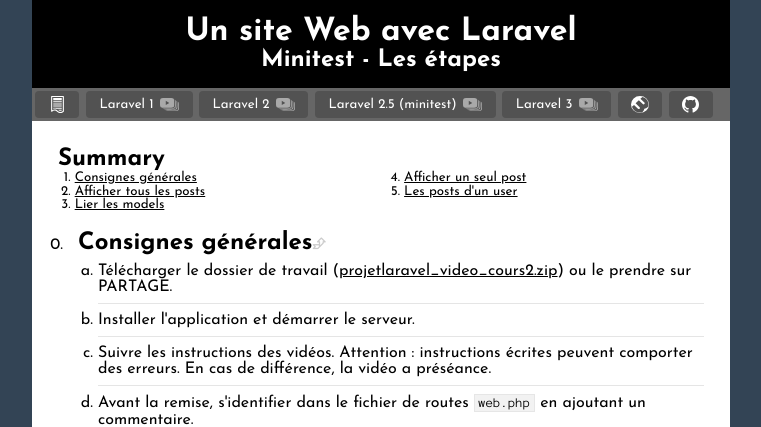
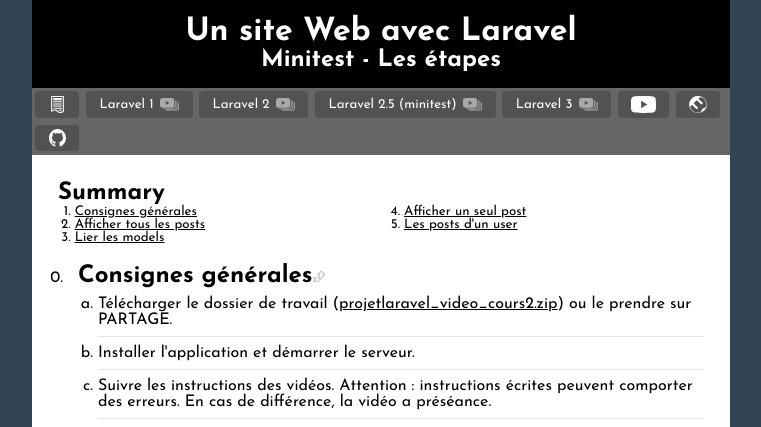
Before and after one commit to bobanum/tuteos, a PHP site: page /example/minitest.html in a window 1280 px wide. Shown: the top 427 px of the page, without its empty margins (259-1020 px from the left). Run offline with PHP 8.4, Linux system fonts and the light colour scheme.

Commit message:
Translated menu.js

```diff
--- a/example/config.json
+++ b/example/config.json
@@ -1,5 +1,6 @@
 {
     "home": "http://tim.cstj.qc.ca/cours/web3",
+    "stylesheets": ["style.css"],
     "menu": [
         {
             "label": "Complet",
@@ -28,6 +29,12 @@
             "playlist": "https://www.youtube.com/watch?v=7EEGVGmQlew&list=PLR5YZQKvy9U3AHVDbsk1clZwAhMyzS090"
         },
         {
+            "label": "Chaîne Youtube",
+            "url": "https://www.youtube.com/channel/UCFWzWuHnqYOlBN2lJhBIGNg",
+            "blank": true,
+            "icon": "logo_youtube_white.svg"
+        },
+        {
             "label": "Web3",
             "url": "http://prof-tim.cstj.qc.ca/cours/web3",
             "blank": true,
--- /dev/null
+++ b/src/menu.css
@@ -0,0 +1,70 @@
+/* Generated by less 2.5.1 */
+#app > nav {
+  background-color: #666;
+  color: white;
+  font-size: smaller;
+  order: -1000;
+}
+#app > nav ul {
+  margin: 0;
+  padding: 0;
+  display: flex;
+  list-style-type: none;
+  flex-wrap: wrap;
+}
+#app > nav li {
+  margin: .25em;
+  background-color: rgba(0, 0, 0, 0.2);
+  border-radius: 4px;
+  display: flex;
+}
+#app > nav li > div {
+  display: flex;
+  align-items: center;
+}
+#app > nav li:hover {
+  background-color: rgba(0, 0, 0, 0.5);
+}
+#app > nav li.courant {
+  background-color: #345;
+}
+#app > nav a {
+  display: flex;
+  flex: 1 0 auto;
+  justify-content: center;
+  align-items: center;
+  text-align: center;
+  color: inherit;
+  text-decoration: none;
+  height: 2em;
+  padding: 0 .25em;
+  white-space: nowrap;
+}
+#app > nav a.with-icon {
+  text-indent: -10000px;
+}
+#app > nav a.with-icon img {
+  height: 1.3em;
+}
+#app > nav a#mnu_videos::before {
+  margin-right: .5ch;
+  content: "☐";
+}
+#app > nav a:first-child {
+  padding-left: 1em;
+}
+#app > nav a:last-child {
+  padding-right: 1em;
+}
+#app > nav .playlist {
+  opacity: .5;
+}
+#app > nav .playlist:hover {
+  opacity: 1;
+}
+#app > nav .playlist img {
+  height: 1em;
+}
+body.videos #app > nav a#mnu_videos::before {
+  content: "☑";
+}
--- /dev/null
+++ b/src/menu.less
@@ -0,0 +1,71 @@
+#app > nav {
+    background-color: #666;
+    color: white;
+    font-size: smaller;
+    order: -1000;
+
+    ul {
+        margin: 0;
+        padding: 0;
+        display: flex;
+        list-style-type: none;
+        flex-wrap: wrap;
+    }
+    li {
+        margin: .25em;
+        background-color: rgba(0, 0, 0, .2);
+        border-radius: 4px;
+        display: flex;
+        & > div {
+            display: flex;
+            align-items: center;
+        }
+        &:hover {
+            background-color: rgba(0, 0, 0, .5);
+        }
+        &.courant {
+            background-color: #345;
+        }
+    }
+    a {
+        display: flex;
+        flex: 1 0 auto;
+        justify-content: center;
+        align-items: center;
+        text-align: center;
+        color: inherit;
+        text-decoration: none;
+        height: 2em;
+        padding: 0 .25em;
+        white-space: nowrap;
+        &.with-icon {
+            text-indent: -10000px;
+            img {
+                height: 1.3em;
+            }
+        }
+        &#mnu_videos::before {
+            margin-right: .5ch;
+            content: "☐";
+        }
+        &:first-child {
+            padding-left: 1em;
+        }
+        &:last-child {
+            padding-right: 1em;
+        }
+    }
+    .playlist {
+        opacity: .5;
+        &:hover {
+            opacity: 1;
+
+        }
+        img {
+            height: 1em;
+        }
+    }
+    body.videos & a#mnu_videos::before {
+        content: "☑";
+    }
+}
--- a/src/tuteos.css
+++ b/src/tuteos.css
@@ -26,66 +26,6 @@
 @media all {
   html {
     height: 100%;
-  }
-  #app > nav {
-    background-color: #666;
-    color: white;
-    font-size: smaller;
-    order: -1000;
-  }
-  #app > nav ul {
-    margin: 0;
-    padding: 0;
-    display: flex;
-    list-style-type: none;
-    flex-wrap: wrap;
-  }
-  #app > nav li {
-    margin: .25em;
-    background-color: rgba(0, 0, 0, 0.2);
-    border-radius: 4px;
-    display: flex;
-  }
-  #app > nav li:hover {
-    background-color: rgba(0, 0, 0, 0.5);
-  }
-  #app > nav li.courant {
-    background-color: #345;
-  }
-  #app > nav a {
-    display: flex;
-    justify-content: center;
-    align-items: center;
-    text-align: center;
-    color: inherit;
-    text-decoration: none;
-    height: 2em;
-    padding: 0 .25em;
-  }
-  #app > nav a.with-icon {
-    text-indent: -10000px;
-  }
-  #app > nav a.with-icon img {
-    height: 1.3em;
-  }
-  #app > nav a#mnu_videos::before {
-    margin-right: .5ch;
-    content: "☐";
-  }
-  #app > nav a:first-child {
-    padding-left: 1em;
-  }
-  #app > nav a:last-child {
-    padding-right: 1em;
-  }
-  #app > nav .playlist {
-    opacity: .5;
-  }
-  #app > nav .playlist:hover {
-    opacity: 1;
-  }
-  #app > nav .playlist img {
-    height: 1em;
   }
   body {
     margin: 0;
--- a/src/tuteos.js
+++ b/src/tuteos.js
@@ -42,8 +42,10 @@
         return this._menu;
     }
     static set menu(menu) {
-        this._menu = new Menu("Main", menu);
-        this.addMenu();
+        this._menu = new Menu("", menu);
+        this.dom_menu = this._menu.html_nav("main");
+		document.getElementById("app").appendChild(this.dom_menu);
+//        this.addMenu();
     }
 	/**
 	 * Returns a Promise resolved when given file is loaded
@@ -149,7 +151,7 @@
 		result.setAttribute("href", href);
 		result.setAttribute("target", "_blank");
 		img = result.appendChild(document.createElement("img"));
-		img.setAttribute('src', this.app_url("images/logoyt.svg"));
+		img.setAttribute('src', this.app_url("images/logo_youtube.svg"));
 		img.setAttribute('alt', this._('youtube'));
 		img.setAttribute('title', this._("watch_video_on_youtube"));
 		span = result.appendChild(document.createElement("span"));
@@ -390,9 +392,13 @@
      * @todo Add stylesheets from config file
      */
     static addStyle() {
-        var style = document.head.appendChild(document.createElement("link"));
+        var style;
+        style = document.head.appendChild(document.createElement("link"));
         style.setAttribute('rel', 'stylesheet');
         style.setAttribute('href', this.app_url("tuteos.css"));
+        style = document.head.appendChild(document.createElement("link"));
+        style.setAttribute('rel', 'stylesheet');
+        style.setAttribute('href', this.app_url("menu.css"));
     }
     /**
      * Sets strings for localization.
--- a/src/tuteos.less
+++ b/src/tuteos.less
@@ -31,65 +31,6 @@
 @media all {
 	html {
 		height: 100%;
-	}
-	#app > nav {
-		background-color: #666;
-		color: white;
-		font-size: smaller;
-		order: -1000;
-
-		ul {
-			margin: 0;
-			padding: 0;
-			display: flex;
-			list-style-type: none;
-            flex-wrap: wrap;
-		}
-		li {
-			margin: .25em;
-			background-color: rgba(0, 0, 0, .2);
-			border-radius: 4px;
-			display: flex;
-            &:hover {
-			    background-color: rgba(0, 0, 0, .5);
-            }
-			&.courant {
-				background-color: #345;
-			}
-		}
-		a {
-			.center;
-			color: inherit;
-			text-decoration: none;
-			height: 2em;
-			padding: 0 .25em;
-            &.with-icon {
-                text-indent: -10000px;
-                img {
-                    height: 1.3em;
-                }
-            }
-			&#mnu_videos::before {
-				margin-right: .5ch;
-				content: "☐";
-			}
-			&:first-child {
-				padding-left: 1em;
-			}
-			&:last-child {
-				padding-right: 1em;
-			}
-		}
-		.playlist {
-			opacity: .5;
-			&:hover {
-				opacity: 1;
-
-			}
-			img {
-				height: 1em;
-			}
-		}
 	}
 	body {
 		margin: 0;
```
Also changed, not shown: src/menu.js (+60 -83 lines), src/images/logo_youtube.svg (added), src/images/logo_youtube_white.svg (added), src/images/logoyt.svg (deleted).
